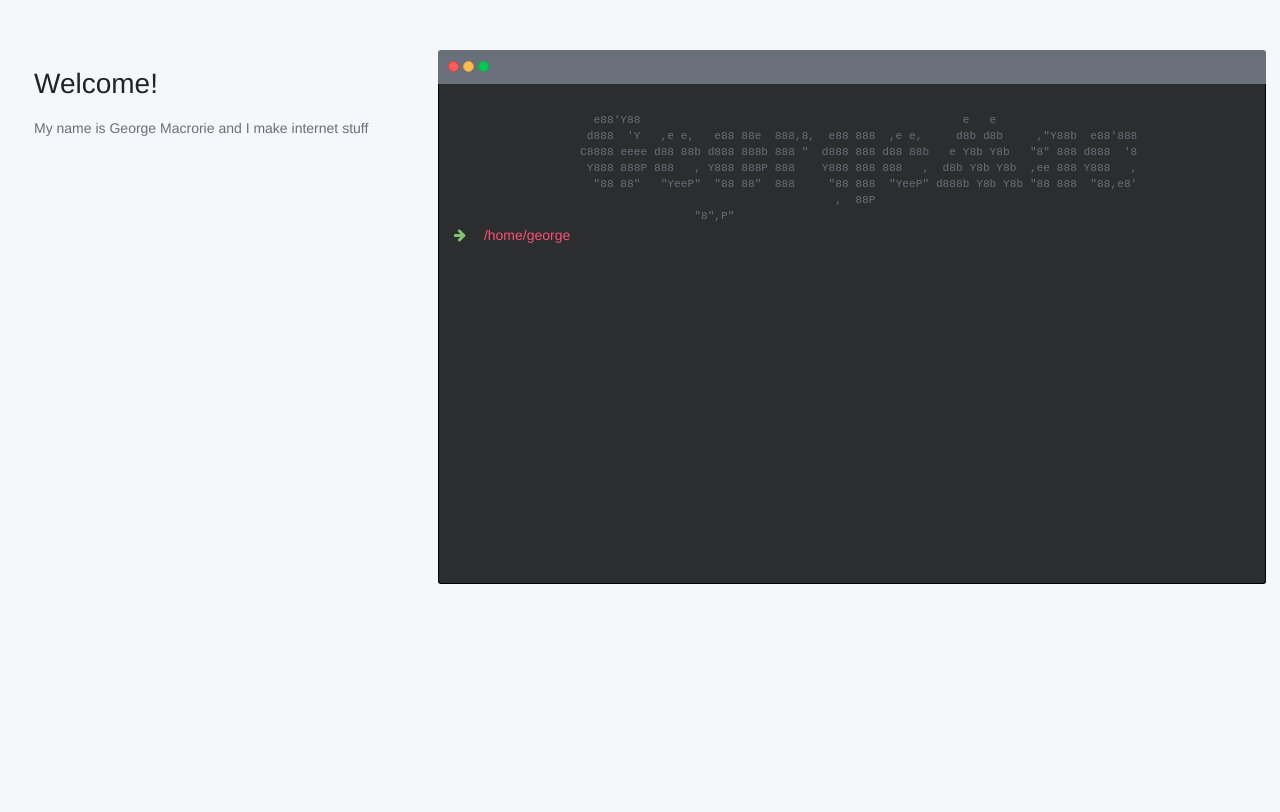
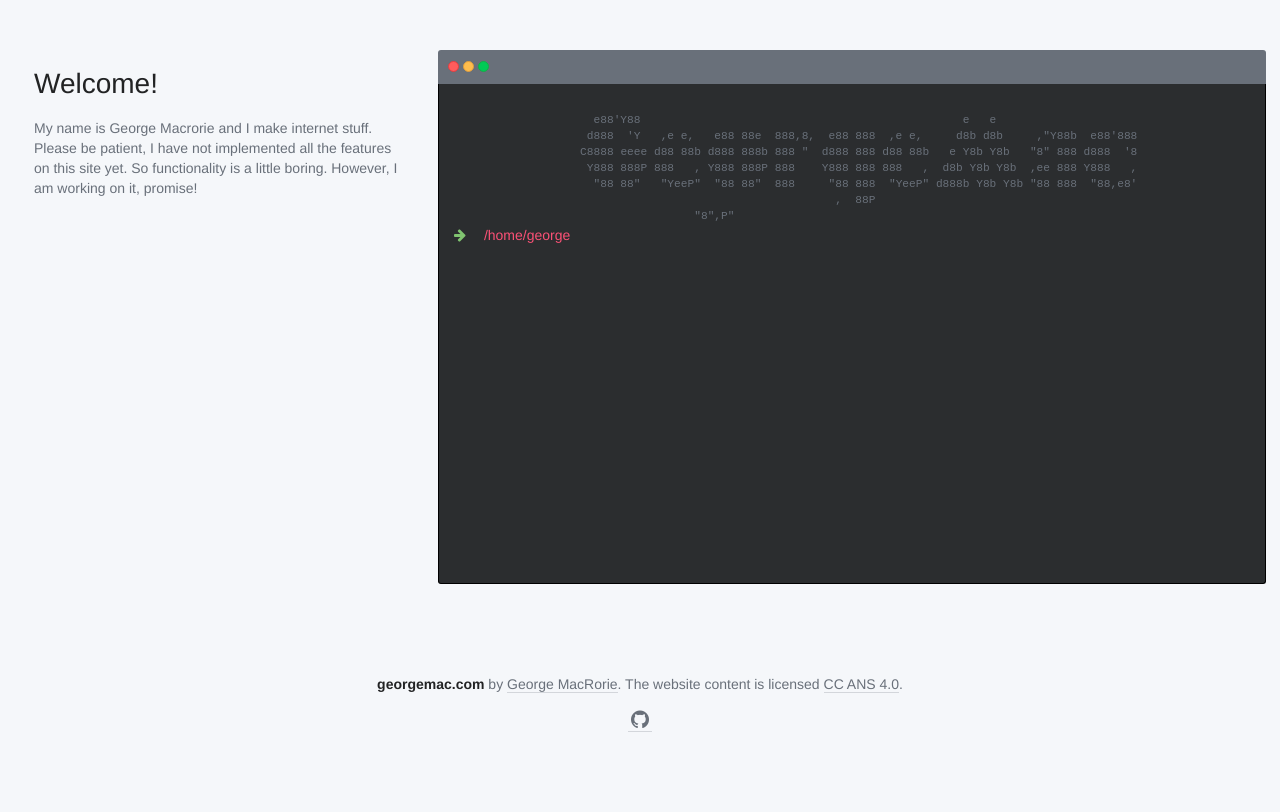
Before and after one commit to GeorgeMac/GeorgeMac, a website: page app/assets/index.html in a window 1280 px wide. Drawn offline with Linux system fonts and the light colour scheme; files whose address does not match are found by name.

Commit message:
Add footer and input focus when terminal is clicked on

```diff
--- a/app/assets/index.html
+++ b/app/assets/index.html
@@ -9,7 +9,8 @@
       <div class="tile is-4 is-vertical is-parent">
         <div class="tile is-child box">
           <p class="title">Welcome!</p>
-          <p>My name is George Macrorie and I make internet stuff</p>
+          <p>My name is George Macrorie and I make internet stuff.</p>
+          <p>Please be patient, I have not implemented all the features on this site yet. So functionality is a little boring. However, I am working on it, promise!</p>
         </div>
       </div>
       <div class="tile is-parent">
@@ -35,6 +36,22 @@
       </div>
     </div>
   </div>
+
+  <footer class="footer">
+    <div class="container">
+      <div class="content has-text-centered">
+        <p>
+          <strong>georgemac.com</strong> by <a href="https://georgemac.com">George MacRorie</a>.
+          The website content is licensed <a href="http://creativecommons.org/licenses/by-nc-sa/4.0/">CC ANS 4.0</a>.
+        </p>
+        <p>
+          <a class="icon" href="https://github.com/georgemac">
+            <i class="fa fa-github"></i>
+          </a>
+        </p>
+      </div>
+    </div>
+  </footer>
   <script type="text/javascript" src="bundle.js" charset="utf-8"></script>
 </body>
 </html>
--- a/content.js
+++ b/content.js
@@ -51,6 +51,14 @@ function handler(line) {
 }
 
 module.exports = function() {
+  terminal.addEventListener("click", function(){
+    var buttons = document.getElementsByClassName("terminal-button");
+    Array.prototype.forEach.call(buttons, function(input) {
+      if (!input.getAttribute("disabled")) {
+        input.focus();
+      }
+    });
+  });
   submitLine("", null, false, function(line) {
     document.getElementsByClassName("terminal-button")[0].addEventListener("keydown", handler(line));
   });
```
Also changed, not shown: dist/bundle.js, dist/index.html.
